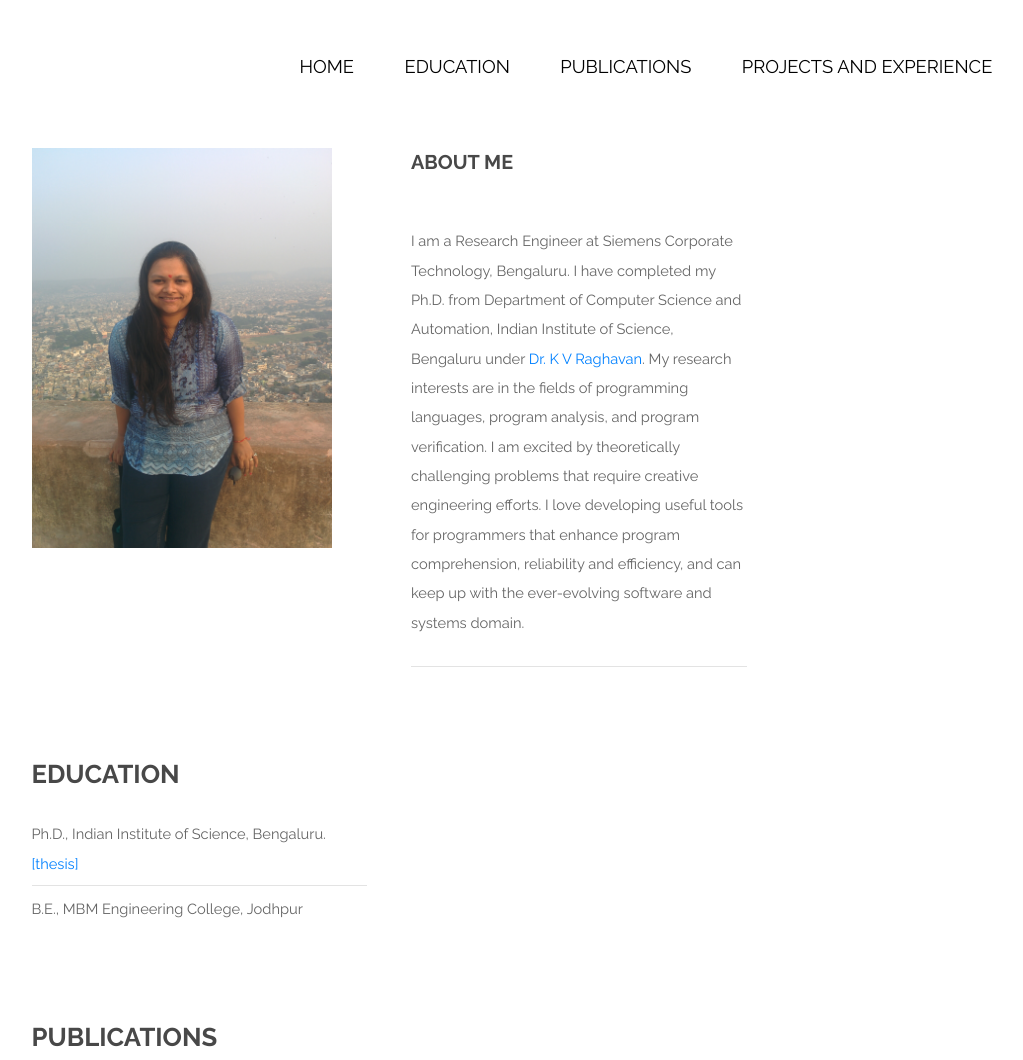
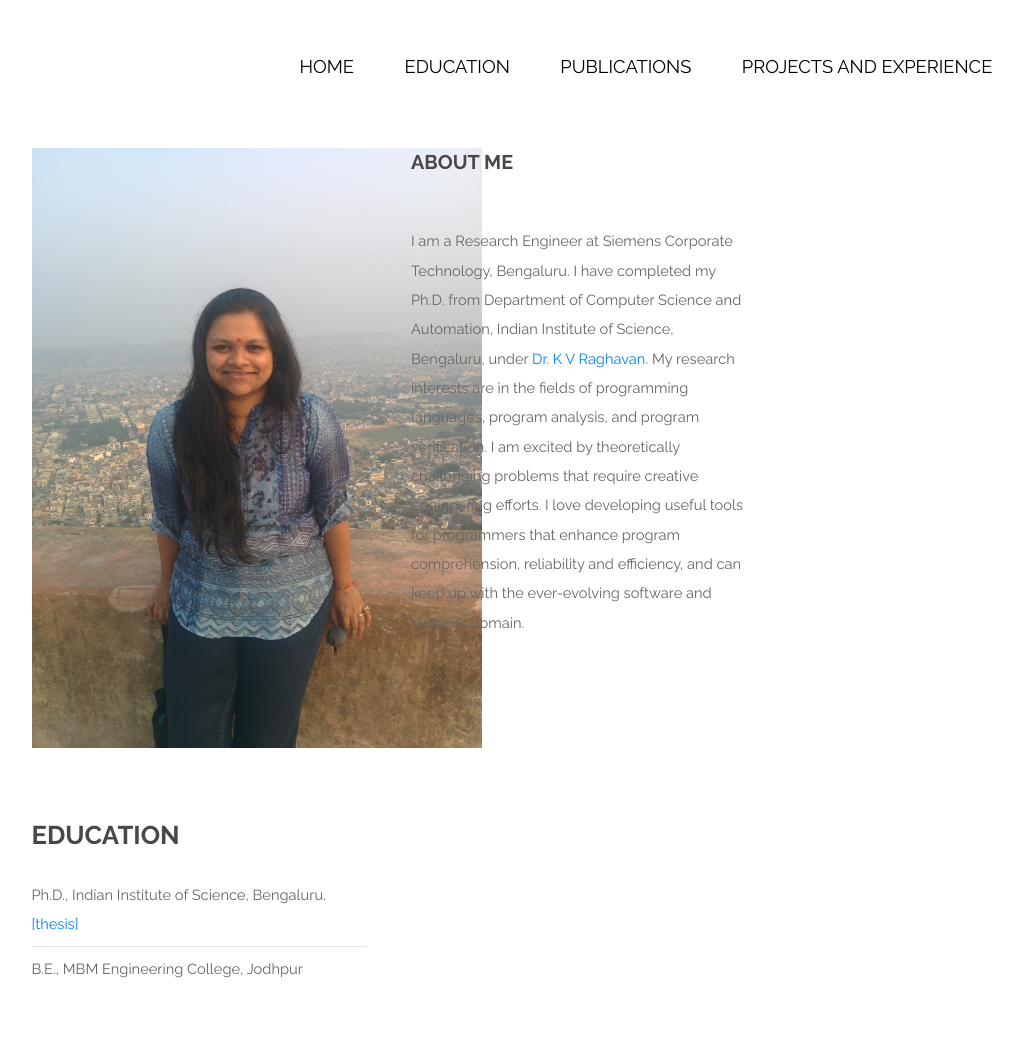
Before and after one commit to SnigdhaAthaiya/SnigdhaAthaiya.github.io, a plain HTML site: page index.html in a window 1280 px wide. Shown: the top 1060 px of the page, without its empty margins (251-1274 px from the left). Drawn offline with Linux system fonts and the light colour scheme.

Commit message:
font change

```diff
--- a/assets/css/main.css
+++ b/assets/css/main.css
@@ -23,7 +23,7 @@
 	}
 
 	body {
-		line-height: 1;
+		line-height: 2;
 	}
 
 	ol, ul {
@@ -1603,15 +1603,15 @@
 
 	body, input, select, textarea {
 		font-family: "Raleway", Arial, Helvetica, sans-serif;
-		font-size: 13pt;
-		font-weight: 400;
+		font-size: 15pt;
+		font-weight: 500;
 		line-height: 2em;
 	}
 
 		@media screen and (max-width: 1680px) {
 
 			body, input, select, textarea {
-				font-size: 11pt;
+				font-size: 15pt;
 			}
 
 		}
--- a/index.html
+++ b/index.html
@@ -33,14 +33,14 @@
 				<section id="one" class="wrapper style1">
 					<div class="container 75%">
 						<div class="row 200%">
-							<div class="6u 12u$(medium)">
-								<img src="images\self.jpg" width="300" height="400"/>
+                                                       <div class="6u 12u$(medium)">
+								<img src="images\self.jpg" width="450" height="600"/>
                                                         </div>
-							<div class="6u$ 12u$(medium)">
+                                                    <div class="6u$ 12u$(medium)">
                                                                 <h3>About Me</h3> <br/>
 								<p>I am a Research Engineer at Siemens Corporate Technology, Bengaluru.
                                                                     I have completed my Ph.D. from Department of Computer Science and Automation,
-                                                                    Indian Institute of Science, Bengaluru under <a href="https://www.csa.iisc.ac.in/~raghavan/"> Dr. K V Raghavan</a>.
+                                                                    Indian Institute of Science, Bengaluru, under <a href="https://www.csa.iisc.ac.in/~raghavan/"> Dr. K V Raghavan</a>.
                                                                     My research interests are in the fields of programming languages,
                                                                     program analysis, and program verification. I am excited by
                                                                     theoretically challenging problems that require creative
@@ -48,8 +48,9 @@
                                                                     for programmers that enhance program comprehension, reliability and efficiency, and
                                                                     can keep up with the ever-evolving software
                                                                     and systems domain. </p>
-								<hr />
 							</div>
+
+
 
                                                     <div  class="6u$ 12u$(medium)">
                                                         <br/> <br/>
```
